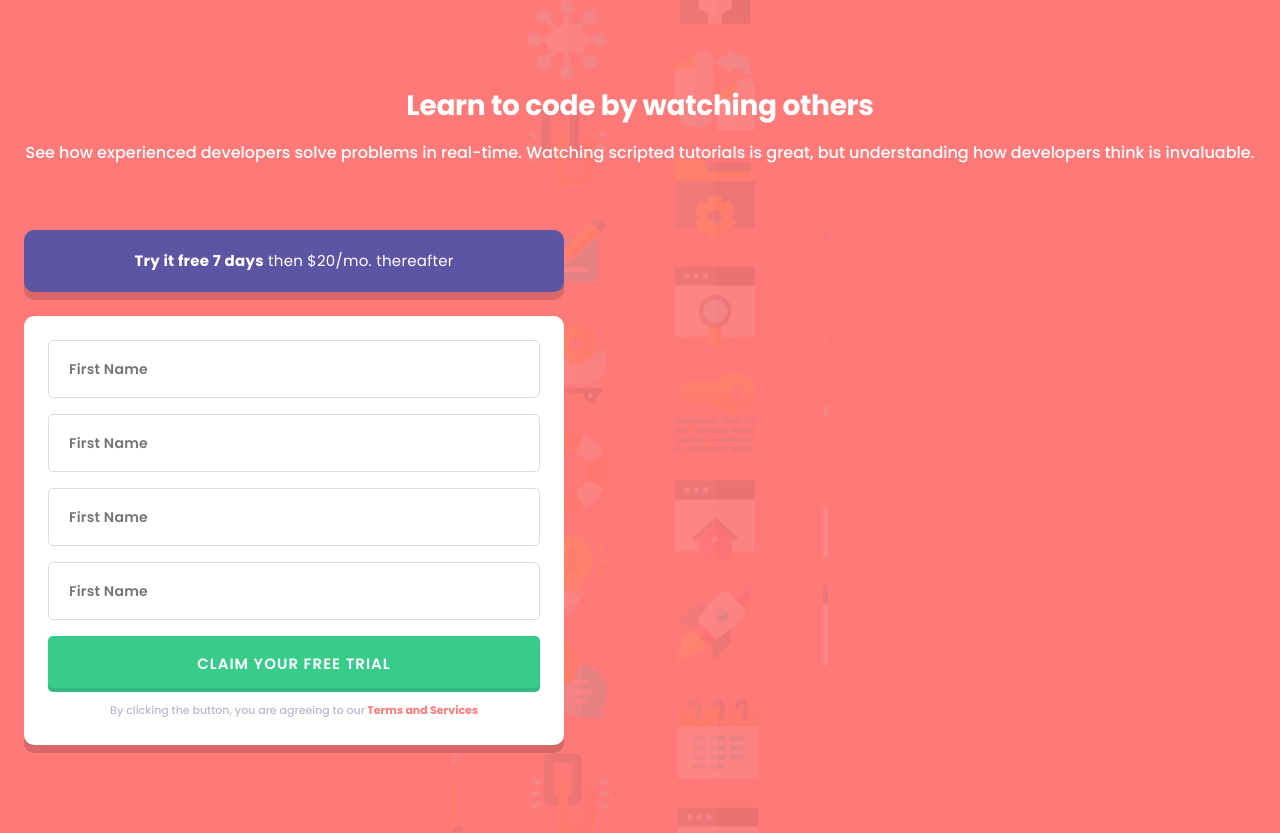
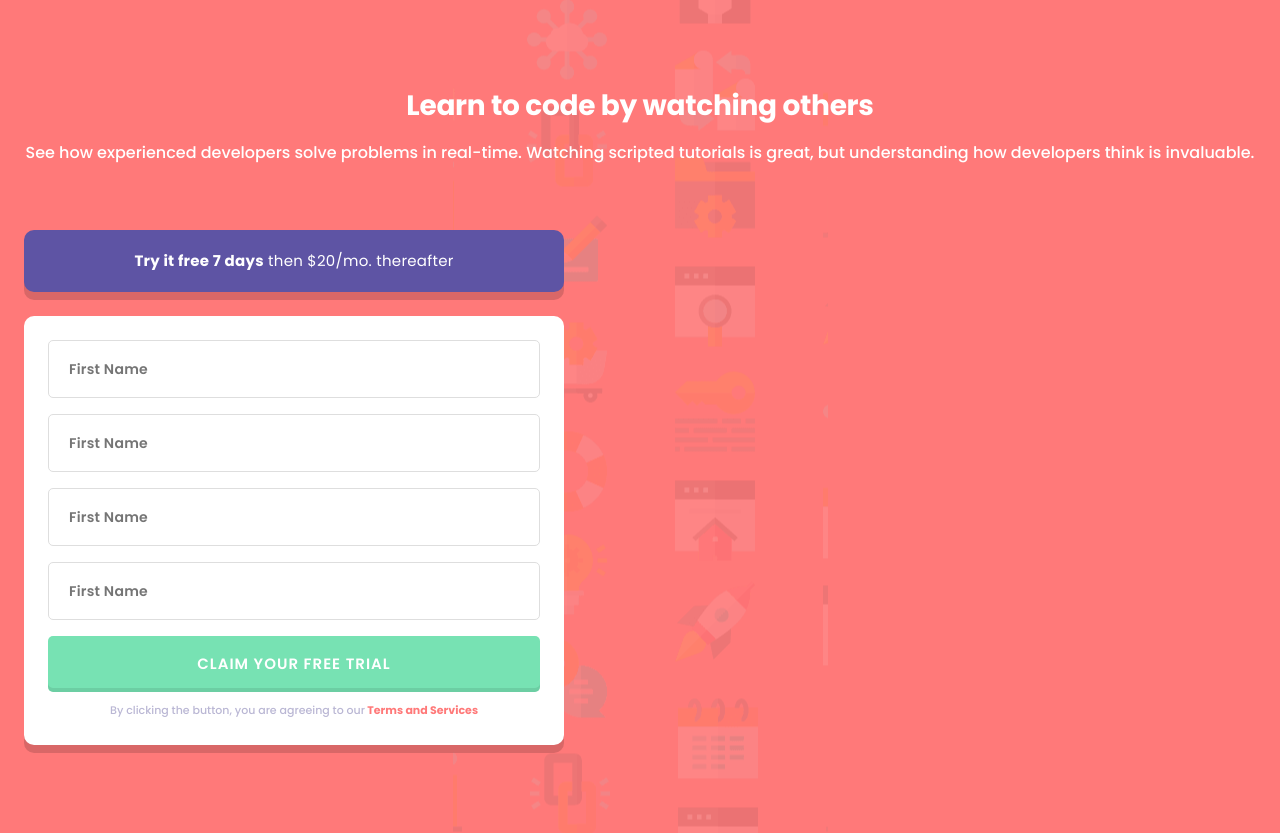
Before and after one commit to AchiGel/component-with-signUp-form, a React (Create React App) app: page / in a window 1280 px wide. In both pictures the pointer is over the button "CLAIM YOUR FREE TRIAL". Built offline with nearby package versions, Linux system fonts and the light colour scheme.

Commit message:
add some hovers

```diff
--- a/src/components/FormDiv/formDiv.css
+++ b/src/components/FormDiv/formDiv.css
@@ -16,6 +16,7 @@
 .form-div p span {
   color: var(--color-red);
   font-weight: 700;
+  cursor: pointer;
 }
 
 .trial-form {
@@ -54,4 +55,11 @@
   font-weight: 600;
   line-height: 26px; /* 173.333% */
   letter-spacing: 1px;
+  transition: all 0.3s ease-in-out;
 }
+
+.trial-form button:hover {
+  cursor: pointer;
+  background: #77e2b3;
+  box-shadow: 0px -4px 0px 0px rgba(0, 0, 0, 0.09) inset;
+}
--- a/src/components/FreeComp/freeComp.css
+++ b/src/components/FreeComp/freeComp.css
@@ -17,4 +17,5 @@
 
 .free-comp h3 span {
   font-weight: 700;
+  cursor: pointer;
 }
```
